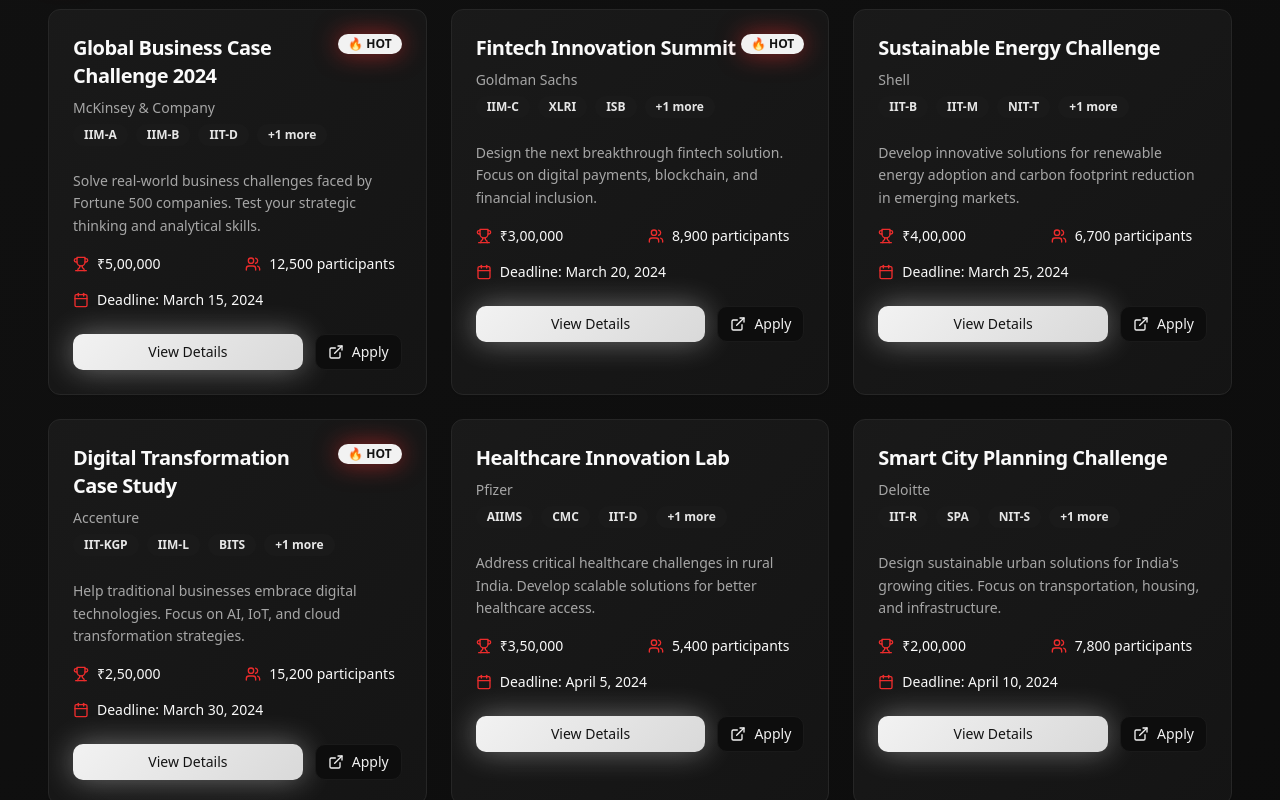
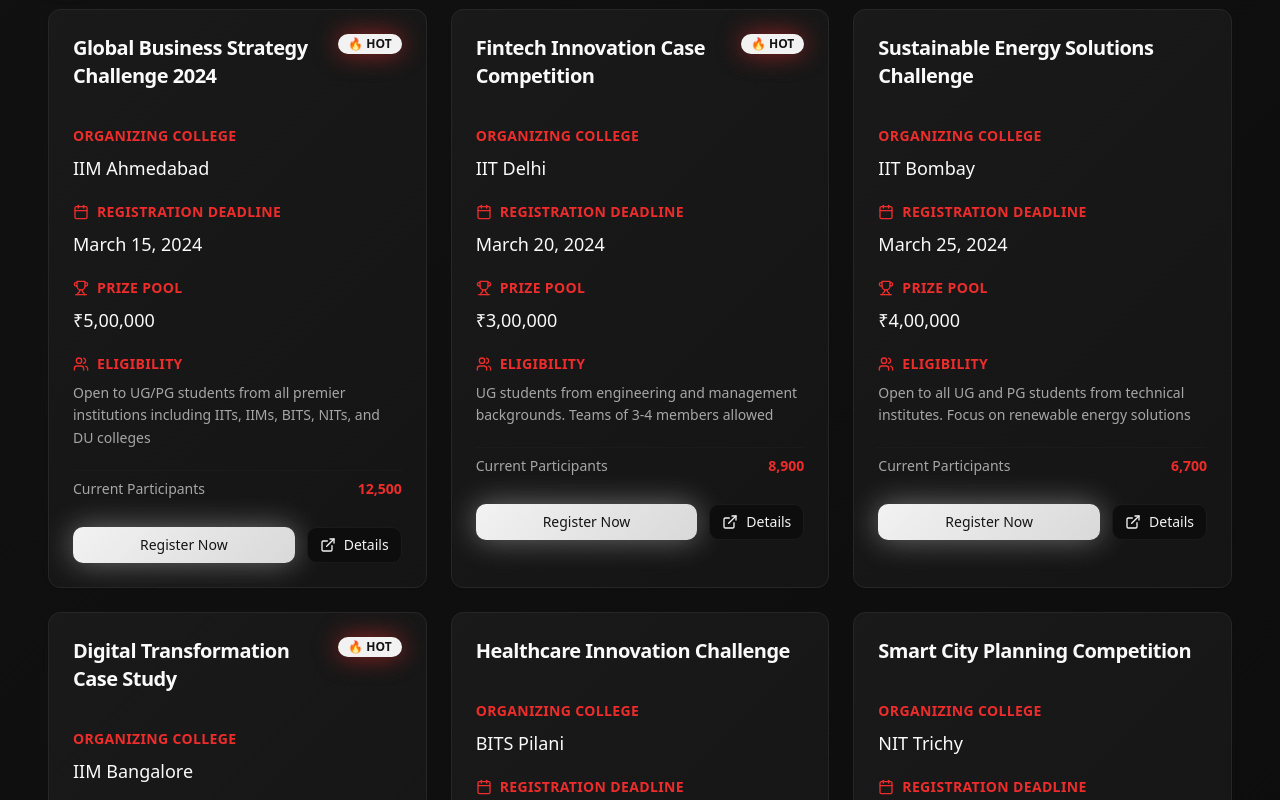
Before and after one commit to shagunsrcc/trendace-dash, a React (Vite) app: page / in a window 1280 px wide. Shown: the part 980-1780 px from the top of the page. Built offline with nearby package versions, Linux system fonts and the light colour scheme.

Commit message:
Update competition card structure
Update the competition card component to include the following fields:
- Name of the case competition
- Name of the organizing college
- Registration deadline
- Prize pool
- Eligibility criteria

```diff
--- a/src/components/CompetitionCard.tsx
+++ b/src/components/CompetitionCard.tsx
@@ -1,4 +1,4 @@
-import { Card, CardContent, CardDescription, CardHeader, CardTitle } from "@/components/ui/card";
+import { Card, CardContent, CardHeader, CardTitle } from "@/components/ui/card";
 import { Badge } from "@/components/ui/badge";
 import { Button } from "@/components/ui/button";
 import { Calendar, Trophy, Users, ExternalLink } from "lucide-react";
@@ -6,14 +6,14 @@ import { Calendar, Trophy, Users, ExternalLink } from "lucide-react";
 interface Competition {
   id: string;
   title: string;
-  organizer: string;
+  organizingCollege: string;
   category: string;
-  prize: string;
-  deadline: string;
+  prizePool: string;
+  registrationDeadline: string;
+  eligibility: string;
   participants: number;
   colleges: string[];
   isHot: boolean;
-  description: string;
 }
 
 interface CompetitionCardProps {
@@ -26,12 +26,9 @@ export const CompetitionCard = ({ competition }: CompetitionCardProps) => {
       <CardHeader className="relative">
         <div className="flex items-start justify-between">
           <div className="flex-1">
-            <CardTitle className="text-xl font-bold text-foreground mb-2">
+            <CardTitle className="text-xl font-bold text-foreground mb-3">
               {competition.title}
             </CardTitle>
-            <CardDescription className="text-muted-foreground">
-              {competition.organizer}
-            </CardDescription>
           </div>
           {competition.isHot && (
             <Badge className="cta-accent text-xs font-semibold">
@@ -39,48 +36,68 @@ export const CompetitionCard = ({ competition }: CompetitionCardProps) => {
             </Badge>
           )}
         </div>
-
-        <div className="flex flex-wrap gap-2 mt-3">
-          {competition.colleges.slice(0, 3).map((college) => (
-            <Badge key={college} variant="secondary" className="college-tag text-xs">
-              {college}
-            </Badge>
-          ))}
-          {competition.colleges.length > 3 && (
-            <Badge variant="secondary" className="college-tag text-xs">
-              +{competition.colleges.length - 3} more
-            </Badge>
-          )}
-        </div>
       </CardHeader>
 
-      <CardContent className="space-y-4">
-        <p className="text-sm text-muted-foreground leading-relaxed">
-          {competition.description}
-        </p>
+      <CardContent className="space-y-5">
+        {/* Organizing College */}
+        <div className="space-y-2">
+          <h4 className="text-sm font-semibold text-accent uppercase tracking-wide">
+            Organizing College
+          </h4>
+          <p className="text-lg font-medium text-foreground">
+            {competition.organizingCollege}
+          </p>
+        </div>
 
-        <div className="grid grid-cols-2 gap-4 text-sm">
-          <div className="flex items-center gap-2">
-            <Trophy className="w-4 h-4 text-accent" />
-            <span className="text-foreground font-medium">{competition.prize}</span>
-          </div>
-          <div className="flex items-center gap-2">
-            <Users className="w-4 h-4 text-accent" />
-            <span className="text-foreground">{competition.participants.toLocaleString()} participants</span>
-          </div>
-          <div className="flex items-center gap-2 col-span-2">
-            <Calendar className="w-4 h-4 text-accent" />
-            <span className="text-foreground">Deadline: {competition.deadline}</span>
+        {/* Registration Deadline */}
+        <div className="space-y-2">
+          <h4 className="text-sm font-semibold text-accent uppercase tracking-wide flex items-center gap-2">
+            <Calendar className="w-4 h-4" />
+            Registration Deadline
+          </h4>
+          <p className="text-lg font-medium text-foreground">
+            {competition.registrationDeadline}
+          </p>
+        </div>
+
+        {/* Prize Pool */}
+        <div className="space-y-2">
+          <h4 className="text-sm font-semibold text-accent uppercase tracking-wide flex items-center gap-2">
+            <Trophy className="w-4 h-4" />
+            Prize Pool
+          </h4>
+          <p className="text-lg font-medium text-foreground">
+            {competition.prizePool}
+          </p>
+        </div>
+
+        {/* Eligibility */}
+        <div className="space-y-2">
+          <h4 className="text-sm font-semibold text-accent uppercase tracking-wide flex items-center gap-2">
+            <Users className="w-4 h-4" />
+            Eligibility
+          </h4>
+          <p className="text-sm text-muted-foreground leading-relaxed">
+            {competition.eligibility}
+          </p>
+        </div>
+
+        {/* Participant Count */}
+        <div className="pt-2 border-t border-border/30">
+          <div className="flex items-center justify-between text-sm">
+            <span className="text-muted-foreground">Current Participants</span>
+            <span className="text-accent font-semibold">{competition.participants.toLocaleString()}</span>
           </div>
         </div>
 
+        {/* Action Buttons */}
         <div className="flex gap-3 pt-2">
           <Button className="cta-primary flex-1" size="sm">
-            View Details
+            Register Now
           </Button>
           <Button variant="outline" size="sm" className="flex items-center gap-2">
             <ExternalLink className="w-4 h-4" />
-            Apply
+            Details
           </Button>
         </div>
       </CardContent>
--- a/src/pages/Index.tsx
+++ b/src/pages/Index.tsx
@@ -10,75 +10,75 @@ import heroImage from "@/assets/hero-competitions.jpg";
 const mockCompetitions = [
   {
     id: "1",
-    title: "Global Business Case Challenge 2024",
-    organizer: "McKinsey & Company",
+    title: "Global Business Strategy Challenge 2024",
+    organizingCollege: "IIM Ahmedabad",
     category: "Strategy",
-    prize: "₹5,00,000",
-    deadline: "March 15, 2024",
+    prizePool: "₹5,00,000",
+    registrationDeadline: "March 15, 2024",
+    eligibility: "Open to UG/PG students from all premier institutions including IITs, IIMs, BITS, NITs, and DU colleges",
     participants: 12500,
     colleges: ["IIM-A", "IIM-B", "IIT-D", "BITS"],
-    isHot: true,
-    description: "Solve real-world business challenges faced by Fortune 500 companies. Test your strategic thinking and analytical skills."
+    isHot: true
   },
   {
     id: "2",
-    title: "Fintech Innovation Summit",
-    organizer: "Goldman Sachs",
+    title: "Fintech Innovation Case Competition",
+    organizingCollege: "IIT Delhi",
     category: "Finance",
-    prize: "₹3,00,000",
-    deadline: "March 20, 2024",
+    prizePool: "₹3,00,000",
+    registrationDeadline: "March 20, 2024",
+    eligibility: "UG students from engineering and management backgrounds. Teams of 3-4 members allowed",
     participants: 8900,
     colleges: ["IIM-C", "XLRI", "ISB", "DU"],
-    isHot: true,
-    description: "Design the next breakthrough fintech solution. Focus on digital payments, blockchain, and financial inclusion."
+    isHot: true
   },
   {
     id: "3",
-    title: "Sustainable Energy Challenge",
-    organizer: "Shell",
+    title: "Sustainable Energy Solutions Challenge",
+    organizingCollege: "IIT Bombay",
     category: "Energy",
-    prize: "₹4,00,000",
-    deadline: "March 25, 2024",
+    prizePool: "₹4,00,000",
+    registrationDeadline: "March 25, 2024",
+    eligibility: "Open to all UG and PG students from technical institutes. Focus on renewable energy solutions",
     participants: 6700,
     colleges: ["IIT-B", "IIT-M", "NIT-T", "BITS"],
-    isHot: false,
-    description: "Develop innovative solutions for renewable energy adoption and carbon footprint reduction in emerging markets."
+    isHot: false
   },
   {
     id: "4",
     title: "Digital Transformation Case Study",
-    organizer: "Accenture",
+    organizingCollege: "IIM Bangalore",
     category: "Technology",
-    prize: "₹2,50,000",
-    deadline: "March 30, 2024",
+    prizePool: "₹2,50,000",
+    registrationDeadline: "March 30, 2024",
+    eligibility: "MBA/PGDM students and final year UG students from premier institutions across India",
     participants: 15200,
     colleges: ["IIT-KGP", "IIM-L", "BITS", "NIT-K"],
-    isHot: true,
-    description: "Help traditional businesses embrace digital technologies. Focus on AI, IoT, and cloud transformation strategies."
+    isHot: true
   },
   {
     id: "5",
-    title: "Healthcare Innovation Lab",
-    organizer: "Pfizer",
+    title: "Healthcare Innovation Challenge",
+    organizingCollege: "BITS Pilani",
     category: "Healthcare",
-    prize: "₹3,50,000",
-    deadline: "April 5, 2024",
+    prizePool: "₹3,50,000",
+    registrationDeadline: "April 5, 2024",
+    eligibility: "Medical, engineering, and management students. Must have valid college ID from recognized institutions",
     participants: 5400,
     colleges: ["AIIMS", "CMC", "IIT-D", "IIM-A"],
-    isHot: false,
-    description: "Address critical healthcare challenges in rural India. Develop scalable solutions for better healthcare access."
+    isHot: false
   },
   {
     id: "6",
-    title: "Smart City Planning Challenge",
-    organizer: "Deloitte",
+    title: "Smart City Planning Competition",
+    organizingCollege: "NIT Trichy",
     category: "Urban Planning",
-    prize: "₹2,00,000",
-    deadline: "April 10, 2024",
+    prizePool: "₹2,00,000",
+    registrationDeadline: "April 10, 2024",
+    eligibility: "Architecture, civil engineering, and urban planning students from NITs, IITs, and other technical institutes",
     participants: 7800,
     colleges: ["IIT-R", "SPA", "NIT-S", "BIT"],
-    isHot: false,
-    description: "Design sustainable urban solutions for India's growing cities. Focus on transportation, housing, and infrastructure."
+    isHot: false
   }
 ];
 
@@ -120,7 +120,7 @@ const Index = () => {
 
   const filteredCompetitions = competitions.filter(comp => {
     const matchesSearch = comp.title.toLowerCase().includes(searchQuery.toLowerCase()) ||
-                         comp.organizer.toLowerCase().includes(searchQuery.toLowerCase());
+                         comp.organizingCollege.toLowerCase().includes(searchQuery.toLowerCase());
 
     const matchesCategory = selectedCategories.includes("All") ||
                            selectedCategories.some(cat =>
```
